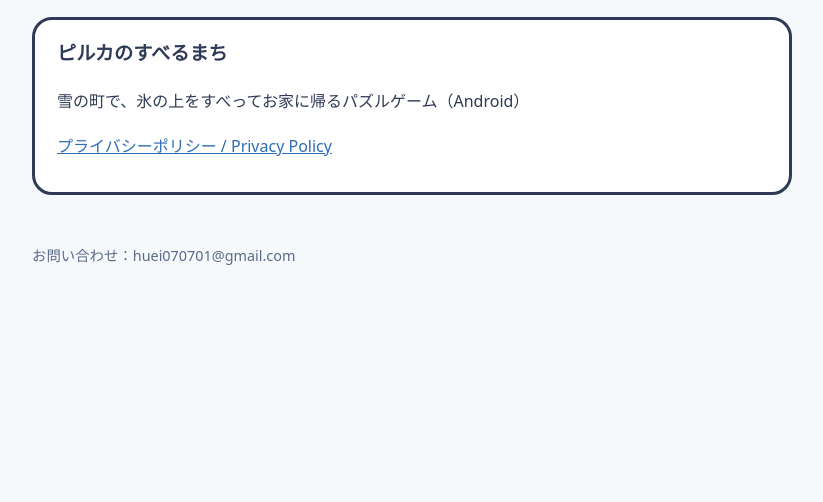
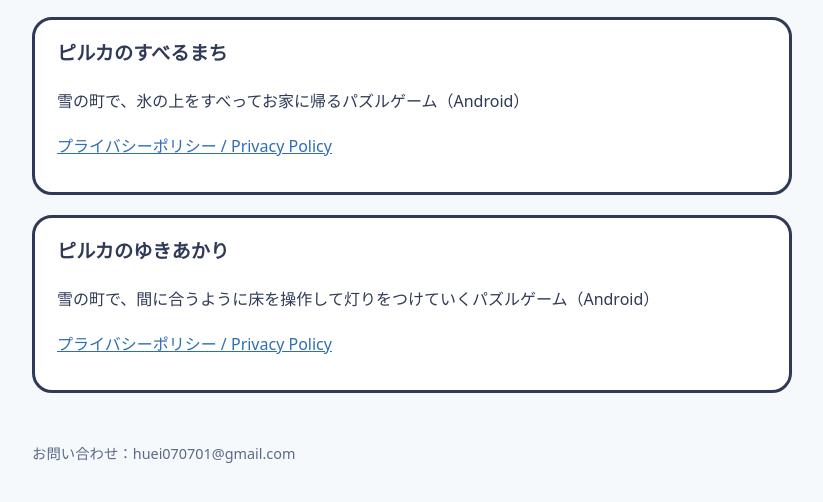
Before and after one commit to huei07/huei07.github.io, a plain HTML site: page index.html in a window 1280 px wide. Shown: the part 152-654 px from the top of the page, without its empty margins (228-1051 px from the left). Drawn offline with Linux system fonts and the light colour scheme.

Commit message:
Update index.html

```diff
--- a/index.html
+++ b/index.html
@@ -23,6 +23,12 @@
   <p><a href="pirka/privacy.html">プライバシーポリシー / Privacy Policy</a></p>
 </div>
 
+<div class="app">
+  <h2>ピルカのゆきあかり</h2>
+  <p>雪の町で、間に合うように床を操作して灯りをつけていくパズルゲーム（Android）</p>
+  <p><a href="yukiakari/privacy.html">プライバシーポリシー / Privacy Policy</a></p>
+</div>
+
 <footer>お問い合わせ：huei070701@gmail.com</footer>
 </body>
 </html>
```
